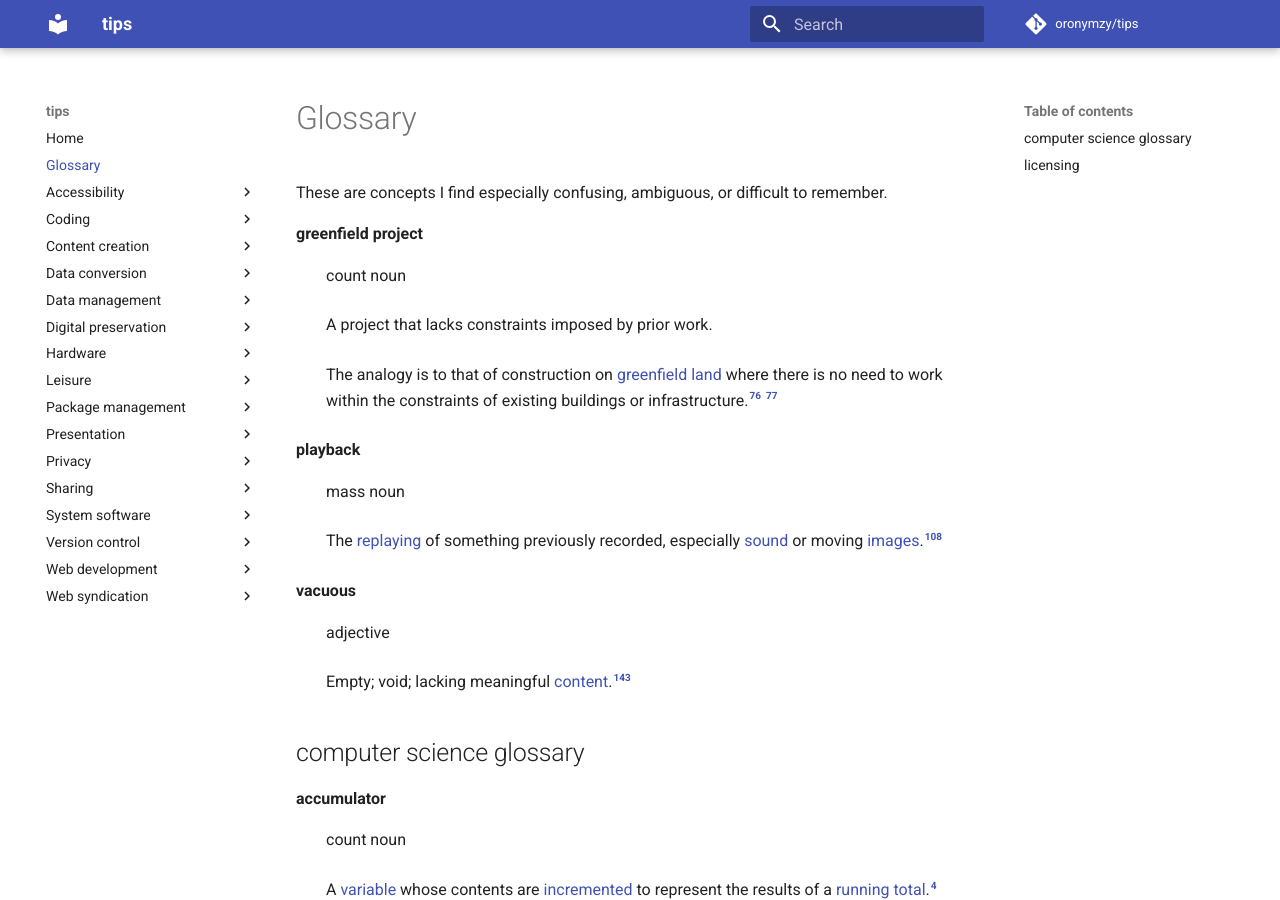
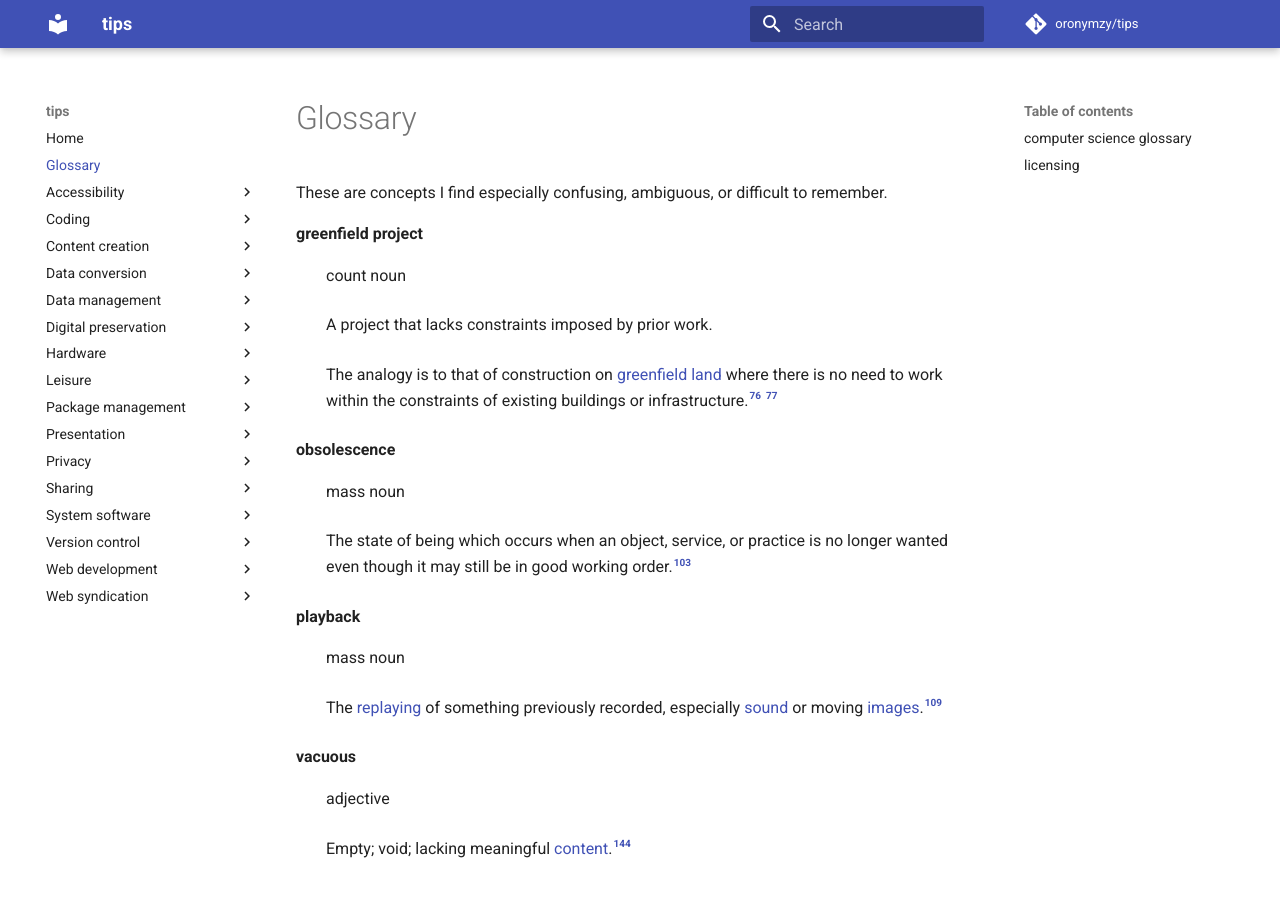
Before and after one commit to oronymzy/tips, an MkDocs documentation site: the page built from docs/glossry.md, in a window 1280 px wide and 900 px high. Built offline with MkDocs 1.6.1 and Material for MkDocs 9.7.7, drawn with Linux system fonts in a browser that asks for light colours; comment, search, counter and statistics services are not loaded; some of the changed text lies outside the part shown.

Commit message:
Add 'obsolescence' concept, add list item
Add 'obsolescence' concept, with footnote.
Add 'Obsolescence' unordered list item with hyperlink in 'licensing'
section.

```diff
--- a/docs/glossry.md
+++ b/docs/glossry.md
@@ -5,6 +5,10 @@ These are concepts I find especially confusing, ambiguous, or difficult to remem
 : count noun
 : A project that lacks constraints imposed by prior work.
 : The analogy is to that of construction on [greenfield land](https://en.wikipedia.org/wiki/Greenfield_land) where there is no need to work within the constraints of existing buildings or infrastructure.[^greenfieldprojectdef1] [^greenfieldprojectdef-note1]
+
+**obsolescence** {: #obsolescencedef }
+: mass noun
+: The state of being which occurs when an object, service, or practice is no longer wanted even though it may still be in good working order.[^obsolescencedef-note1]
 
 **playback** {: #playbackdef }
 : mass noun
@@ -543,6 +547,7 @@ The code fragments above are written in the [C programming language](https://en.
 - [Literal (computer programming)](https://en.wikipedia.org/w/index.php?title=Literal_(computer_programming)&oldid=849448036)
 - [Logical connective](https://en.wikipedia.org/w/index.php?title=Logical_connective&oldid=881652068)
 - [Object (computer science)](https://en.wikipedia.org/w/index.php?title=Object_(computer_science)&oldid=875165207)
+- [Obsolescence](https://en.wikipedia.org/w/index.php?title=Obsolescence&oldid=886476203)
 - [Octet (computing)](https://en.wikipedia.org/w/index.php?title=Octet_(computing)&oldid=852309529)
 - [Operators in C and C++§Logical operators](https://en.wikipedia.org/w/index.php?title=Operators_in_C_and_C++&oldid=879923250#Logical_operators)
 - [Nesting (computing)](https://en.wikipedia.org/w/index.php?title=Nesting_(computing)&oldid=877015415)
@@ -712,6 +717,7 @@ on cppreference.com, with changes made.
 [^lvaluedef-note2]: This definition is based on [Wikipedia's definition](https://en.wikipedia.org/wiki/Value_(computer_science)#Assignment:_l-values_and_r-values).
 [^nestdef-note1]: This definition is loosely based on [Wikipedia's definition of “nesting”](https://en.wikipedia.org/wiki/Nesting_(computing)).
 [^objectdef-note1]: This definition is based on [Wikipedia's definition](https://en.wikipedia.org/wiki/Object_(computer_science)).
+[^obsolescencedef-note1]: This definition is based on information from [Wikipedia's definition of “obsolescence”](https://en.wikipedia.org/wiki/Obsolescence).
 [^octetdef-note1]: This definition is the same as [Wikipedia's definition](https://en.wikipedia.org/wiki/Octet_(computing)), except for the removal of the phrase “in [computing](https://en.wikipedia.org/wiki/Computing) and [telecommunications](https://en.wikipedia.org/wiki/Telecommunications)”.
 [^operanddef-note1]: This definition is the same as [Wikipedia's definition](https://en.wikipedia.org/wiki/Operand#Computer_science).
 [^operatordef-note1]: This definition is the same as [Wikipedia's definition](https://en.wikipedia.org/wiki/Operator_(computer_programming), except for modification of the grammatical number (plural to singular).
```
